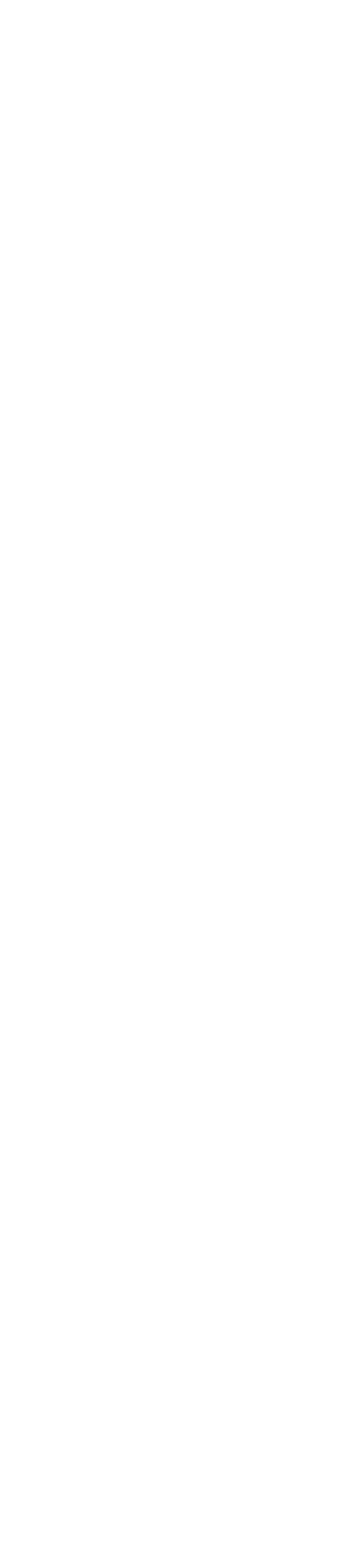
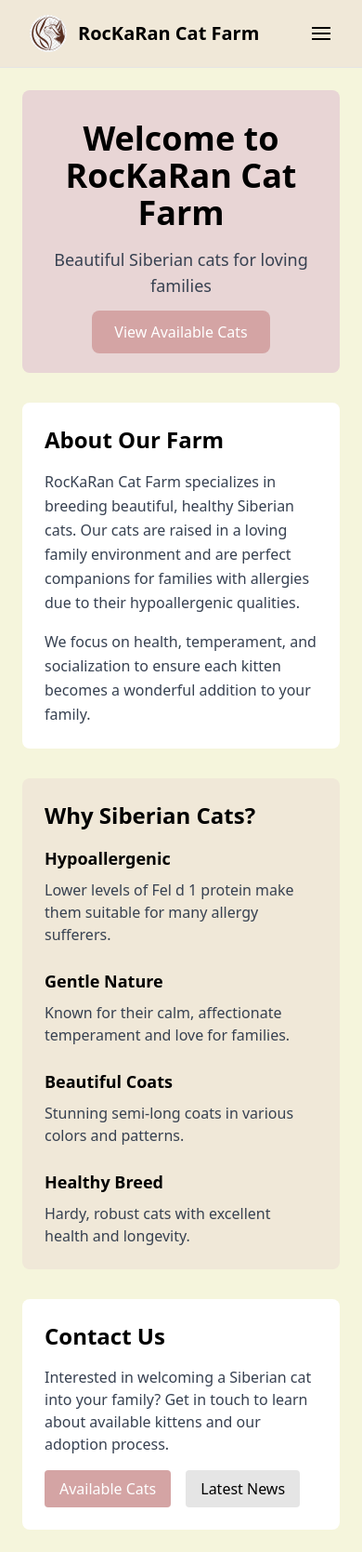
Before and after one commit to 19maxi71/catFarm_site_fastAPI_project, a FastAPI app: page / in a window 390 px wide. Before the commit the page is empty. Shown: the whole page at 93% size. Before the commit the page ends 844 px from the top, so only its background shows below. Run offline with FastAPI, Linux system fonts and the light colour scheme; parts of the project's set-up code (start-up, migrations or seed data) failed here and were passed over; some libraries are stand-ins or nearby versions.

Commit message:
Adding hamburger for small screens.

```diff
--- a/templates/base.html
+++ b/templates/base.html
@@ -4,18 +4,78 @@
     <meta charset="UTF-8">
     <meta name="viewport" content="width=device-width, initial-scale=1.0">
     <title>RocKaRan Cat Farm</title>
-    <!-- Tailwind CSS from CDN (easiest way for learning) -->
+    <!-- Tailwind CSS from CDN -->
     <script src="https://cdn.tailwindcss.com"></script>
+    <!-- Alpine.js from CDN -->
+    <script defer src="https://cdn.jsdelivr.net/npm/alpinejs@3.x.x/dist/cdn.min.js"></script>
+    <!-- Custom colors -->
+    <script>
+        tailwind.config = {
+            theme: {
+                extend: {
+                    colors: {
+                        'beige': '#F5F5DC',
+                        'warm-beige': '#F0E8D8',
+                        'soft-gray': '#E5E5E5',
+                        'dusty-rose': '#D4A4A4',
+                        'muted-pink': '#E8D5D5'
+                    }
+                }
+            }
+        }
+    </script>
 </head>
-<body class="bg-gray-100">
+<body class="bg-beige">
     <!-- Navigation bar -->
-    <nav class="bg-blue-600 text-white p-4">
-        <div class="flex justify-between items-center">
-            <h1 class="text-xl font-bold">RocKaRan Cat Farm</h1>
-            <div class="space-x-4">
-                <a href="/" class="hover:text-blue-200">Home</a>
-                <a href="/cats" class="hover:text-blue-200">Cats</a>
-                <a href="/news" class="hover:text-blue-200">News</a>
+    <nav class="bg-warm-beige border-b border-soft-gray p-4" x-data="{ mobileMenuOpen: false }">
+        <div class="container mx-auto px-4 lg:px-16">
+            <div class="flex justify-between items-center">
+                <!-- Logo and title -->
+                <div class="flex items-center space-x-3">
+                    <img src="/static/images/logo.png" alt="RocKaRan Logo" class="h-10 w-10 rounded-full">
+                    <h1 class="text-xl font-bold text-black">RocKaRan Cat Farm</h1>
+                </div>
+
+                <!-- Desktop Navigation (hidden on mobile) -->
+                <div class="hidden md:flex space-x-6">
+                    <a href="/" class="text-black hover:text-dusty-rose transition-colors">Home</a>
+                    <a href="/cats" class="text-black hover:text-dusty-rose transition-colors">Cats</a>
+                    <a href="/news" class="text-black hover:text-dusty-rose transition-colors">News</a>
+                </div>
+
+                <!-- Hamburger button (visible on mobile) -->
+                <button @click="mobileMenuOpen = !mobileMenuOpen" class="md:hidden text-black focus:outline-none">
+                    <div class="w-6 h-6 flex flex-col justify-center items-center">
+                        <!-- Top line -->
+                        <div class="w-5 h-0.5 bg-black transform transition-all duration-300"
+                             :class="mobileMenuOpen ? 'rotate-45 translate-y-1.5' : ''"></div>
+                        <!-- Middle line -->
+                        <div class="w-5 h-0.5 bg-black mt-1 transition-all duration-300"
+                             :class="mobileMenuOpen ? 'opacity-0' : ''"></div>
+                        <!-- Bottom line -->
+                        <div class="w-5 h-0.5 bg-black mt-1 transform transition-all duration-300"
+                             :class="mobileMenuOpen ? '-rotate-45 -translate-y-1.5' : ''"></div>
+                    </div>
+                </button>
+            </div>
+
+            <!-- Mobile menu (shows/hides based on mobileMenuOpen) -->
+            <div x-show="mobileMenuOpen"
+                 x-transition:enter="transition ease-out duration-200"
+                 x-transition:enter-start="opacity-0 transform -translate-y-2"
+                 x-transition:enter-end="opacity-100 transform translate-y-0"
+                 x-transition:leave="transition ease-in duration-150"
+                 x-transition:leave-start="opacity-100 transform translate-y-0"
+                 x-transition:leave-end="opacity-0 transform -translate-y-2"
+                 class="md:hidden mt-4 pb-4">
+                <div class="flex flex-col space-y-3">
+                    <a href="/" @click="mobileMenuOpen = false"
+                       class="text-black hover:text-dusty-rose transition-colors py-2">Home</a>
+                    <a href="/cats" @click="mobileMenuOpen = false"
+                       class="text-black hover:text-dusty-rose transition-colors py-2">Cats</a>
+                    <a href="/news" @click="mobileMenuOpen = false"
+                       class="text-black hover:text-dusty-rose transition-colors py-2">News</a>
+                </div>
             </div>
         </div>
     </nav>
--- a/templates/index.html
+++ b/templates/index.html
@@ -0,0 +1,66 @@
+{% extends "base.html" %}
+
+{% block content %}
+<!-- Hero section -->
+<div class="bg-muted-pink rounded-lg p-8 mb-8 text-center">
+    <h1 class="text-4xl font-bold text-black mb-4">Welcome to RocKaRan Cat Farm</h1>
+    <p class="text-lg text-gray-700 mb-6">Beautiful Siberian cats for loving families</p>
+    <a href="/cats" class="bg-dusty-rose text-white px-6 py-3 rounded-lg hover:bg-gray-600 transition-colors">
+        View Available Cats
+    </a>
+</div>
+
+<!-- About section -->
+<div class="bg-white rounded-lg p-6 mb-8">
+    <h2 class="text-2xl font-bold text-black mb-4">About Our Farm</h2>
+    <p class="text-gray-700 leading-relaxed mb-4">
+        RocKaRan Cat Farm specializes in breeding beautiful, healthy Siberian cats.
+        Our cats are raised in a loving family environment and are perfect companions
+        for families with allergies due to their hypoallergenic qualities.
+    </p>
+    <p class="text-gray-700 leading-relaxed">
+        We focus on health, temperament, and socialization to ensure each kitten
+        becomes a wonderful addition to your family.
+    </p>
+</div>
+
+<!-- Why Siberian Cats section -->
+<div class="bg-warm-beige rounded-lg p-6 mb-8">
+    <h2 class="text-2xl font-bold text-black mb-4">Why Siberian Cats?</h2>
+    <div class="grid grid-cols-1 md:grid-cols-2 gap-6">
+        <div>
+            <h3 class="text-lg font-semibold text-black mb-2">Hypoallergenic</h3>
+            <p class="text-gray-700">Lower levels of Fel d 1 protein make them suitable for many allergy sufferers.</p>
+        </div>
+        <div>
+            <h3 class="text-lg font-semibold text-black mb-2">Gentle Nature</h3>
+            <p class="text-gray-700">Known for their calm, affectionate temperament and love for families.</p>
+        </div>
+        <div>
+            <h3 class="text-lg font-semibold text-black mb-2">Beautiful Coats</h3>
+            <p class="text-gray-700">Stunning semi-long coats in various colors and patterns.</p>
+        </div>
+        <div>
+            <h3 class="text-lg font-semibold text-black mb-2">Healthy Breed</h3>
+            <p class="text-gray-700">Hardy, robust cats with excellent health and longevity.</p>
+        </div>
+    </div>
+</div>
+
+<!-- Contact section -->
+<div class="bg-white rounded-lg p-6">
+    <h2 class="text-2xl font-bold text-black mb-4">Contact Us</h2>
+    <p class="text-gray-700 mb-4">
+        Interested in welcoming a Siberian cat into your family?
+        Get in touch to learn about available kittens and our adoption process.
+    </p>
+    <div class="flex space-x-4">
+        <a href="/cats" class="bg-dusty-rose text-white px-4 py-2 rounded hover:bg-gray-600 transition-colors">
+            Available Cats
+        </a>
+        <a href="/news" class="bg-soft-gray text-black px-4 py-2 rounded hover:bg-dusty-rose transition-colors">
+            Latest News
+        </a>
+    </div>
+</div>
+{% endblock %}
```
Also changed, not shown: static/images/logo.png (added).
